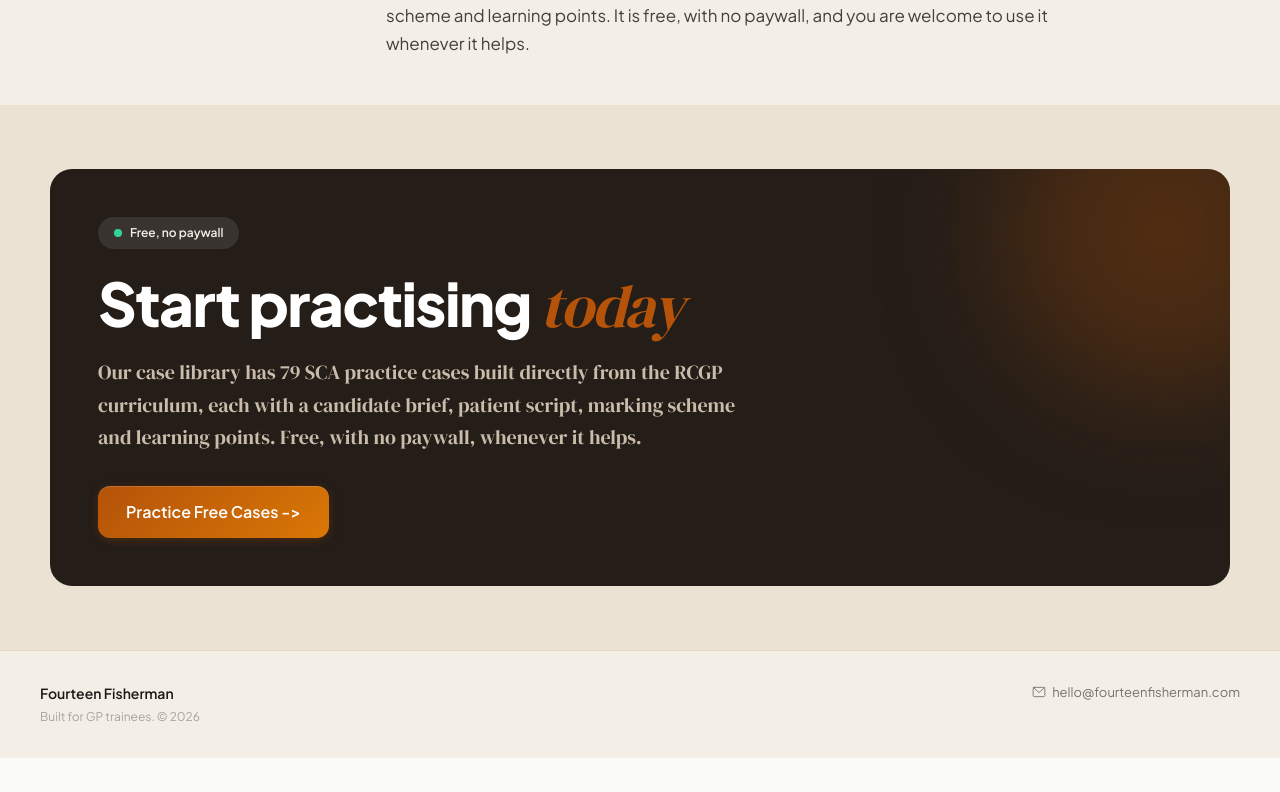
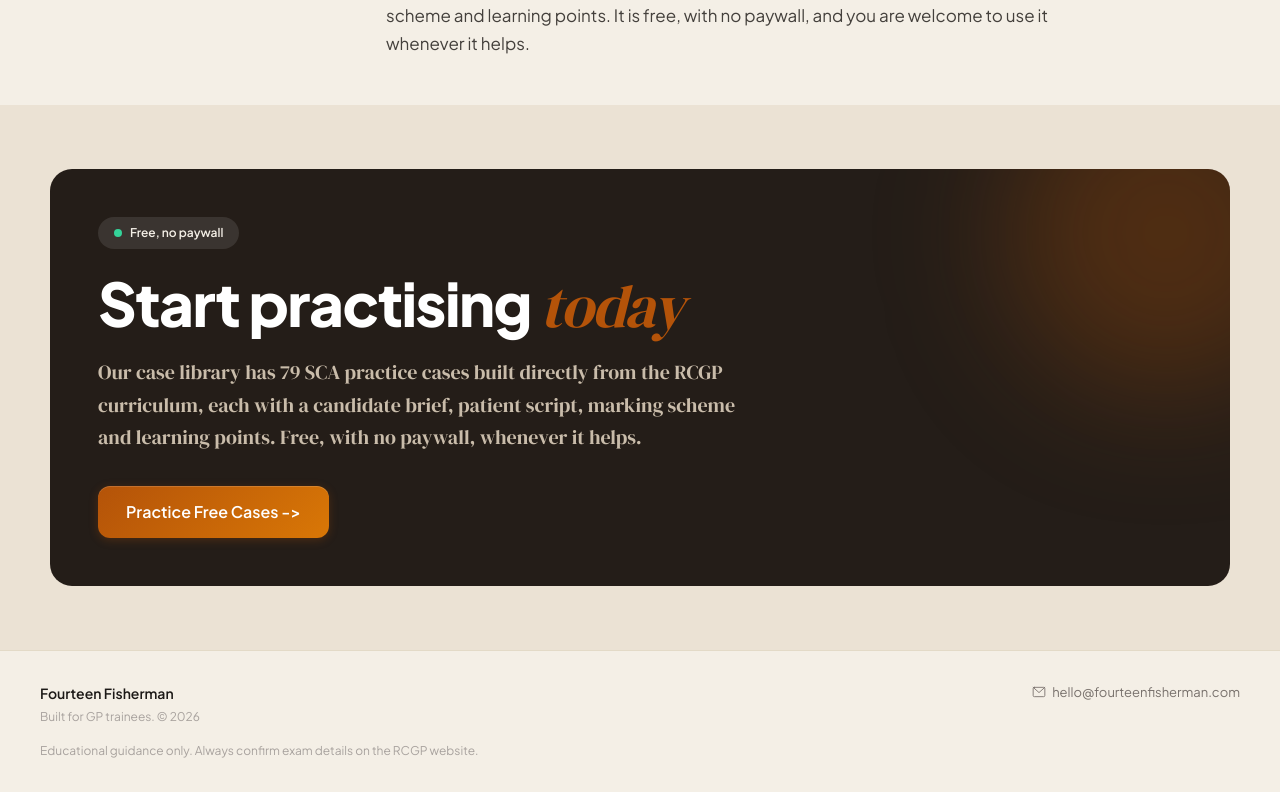
Before and after one commit to nabilkhan99/CaseForgeFrontend, a Next.js app: page /guides in a window 1280 px wide. Shown: the part 9026-9818 px from the top of the page. Before the commit the page ends 9784 px from the top, so only its background shows below. Built offline with nearby package versions, Linux system fonts and the light colour scheme; no server answers.

Commit message:
fix(guides): port LandingFooter note prop from origin/main (build fix)

```diff
--- a/components/landing/LandingFooter.tsx
+++ b/components/landing/LandingFooter.tsx
@@ -1,4 +1,8 @@
-export default function LandingFooter() {
+interface LandingFooterProps {
+  note?: string;
+}
+
+export default function LandingFooter({ note }: LandingFooterProps) {
   return (
     <footer className="border-t border-[#d9cdb3]/60 py-8 px-6">
       <div className="max-w-[1200px] mx-auto flex flex-col sm:flex-row items-center sm:items-start justify-between gap-6">
@@ -19,6 +23,11 @@ export default function LandingFooter() {
           hello@fourteenfisherman.com
         </a>
       </div>
+      {note && (
+        <div className="max-w-[1200px] mx-auto mt-4 text-center sm:text-left text-[12px] text-muted">
+          {note}
+        </div>
+      )}
     </footer>
   );
 }
```
